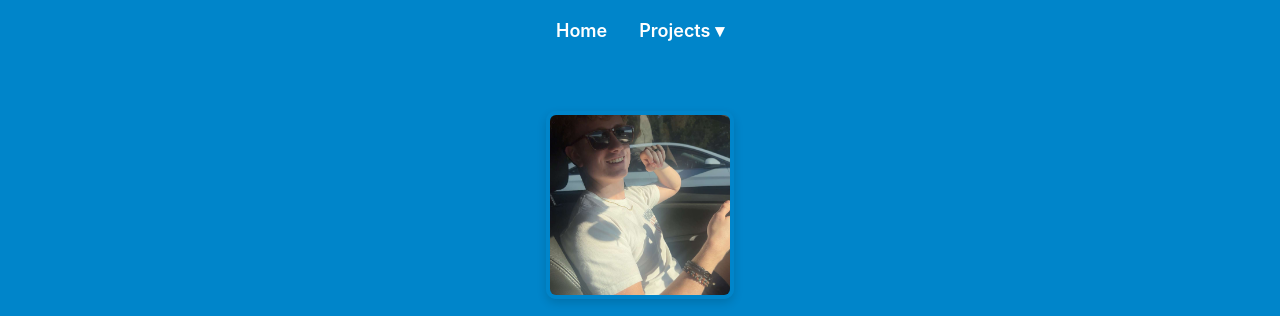
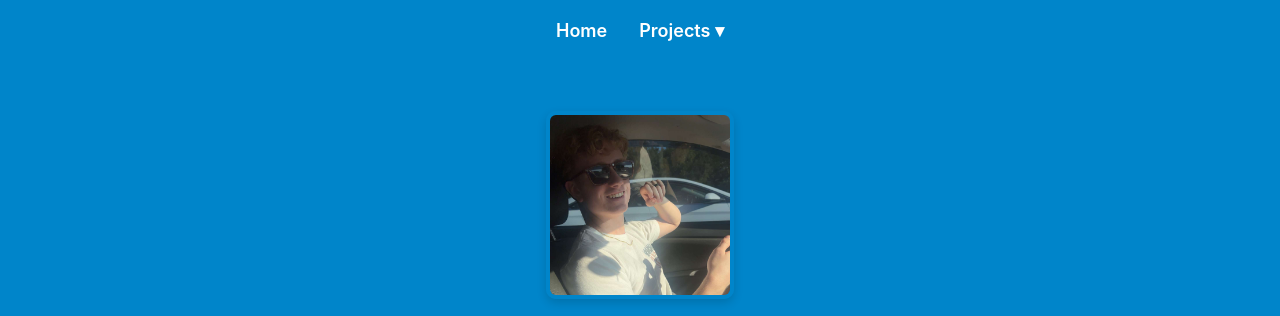
Before and after one commit to tyler-wbr/tyler-wbr.github.io, a plain HTML site: page index.html in a window 1280 px wide. Shown: the top 316 px of the page. Drawn offline with Linux system fonts and the light colour scheme.

Commit message:
Fix: profile picture centering

```diff
--- a/projects/style.css
+++ b/projects/style.css
@@ -154,10 +154,12 @@ figcaption {
   width: 180px;
   height: 180px;
   object-fit: cover;
+  object-position: 50% 25%; /* shift the focus upward */
   border: 4px solid #0085CA;
   margin-bottom: 20px;
   box-shadow: 0 4px 10px rgba(0,0,0,0.15);
 }
+
 
 /* Footer */
 footer {
```
Also changed, not shown: 1 other file.
